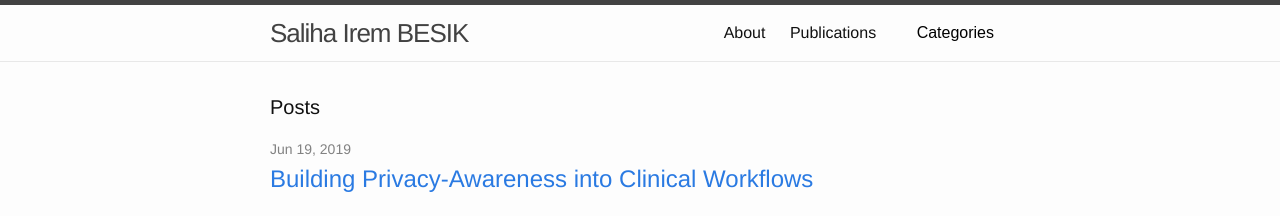
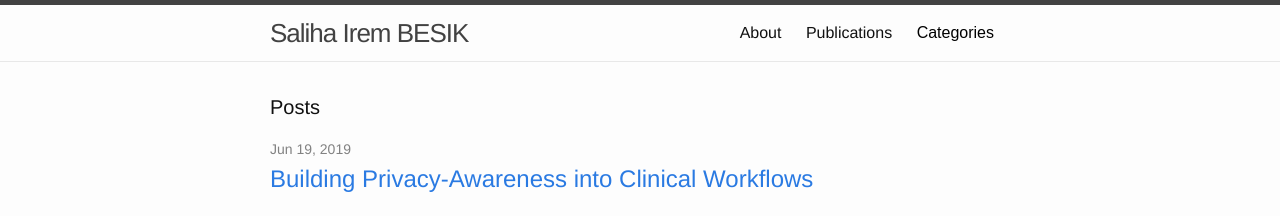
Before and after one commit to irembesik/irembesik.github.io, a Jekyll site: the page built from index.html, in a window 1280 px wide. Shown: the top 216 px of the page. Built offline with Jekyll 4.4.1, drawn with Linux system fonts in a browser that asks for light colours.

Commit message:
style change

```diff
--- a/_includes/header.html
+++ b/_includes/header.html
@@ -45,6 +45,9 @@
   .dropdown:hover .dropbtn {
     background-color: #efefef;
   }
+  .dropbtn {
+    padding-left: 0;
+  }
 </style>
 
 <header class="site-header">
```
